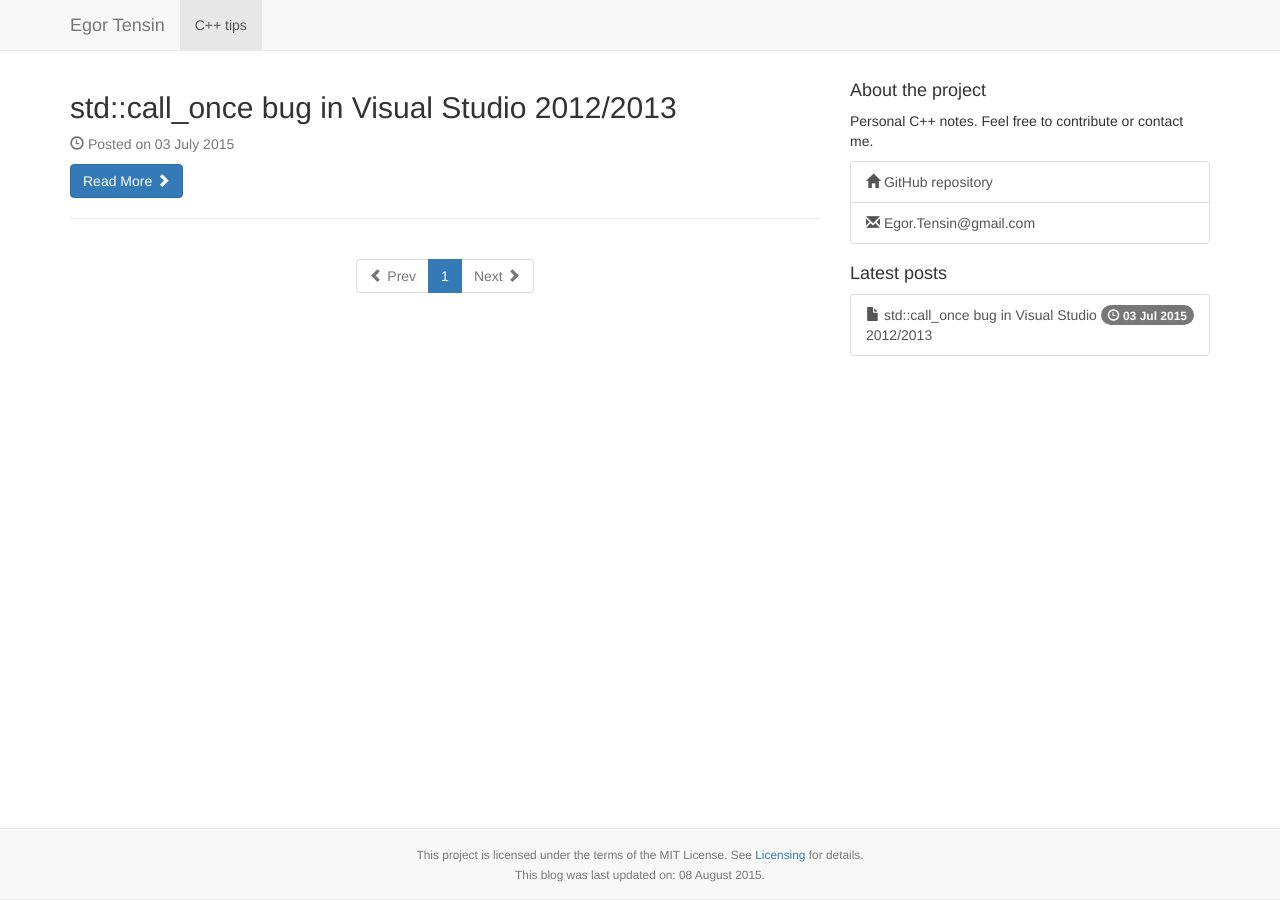
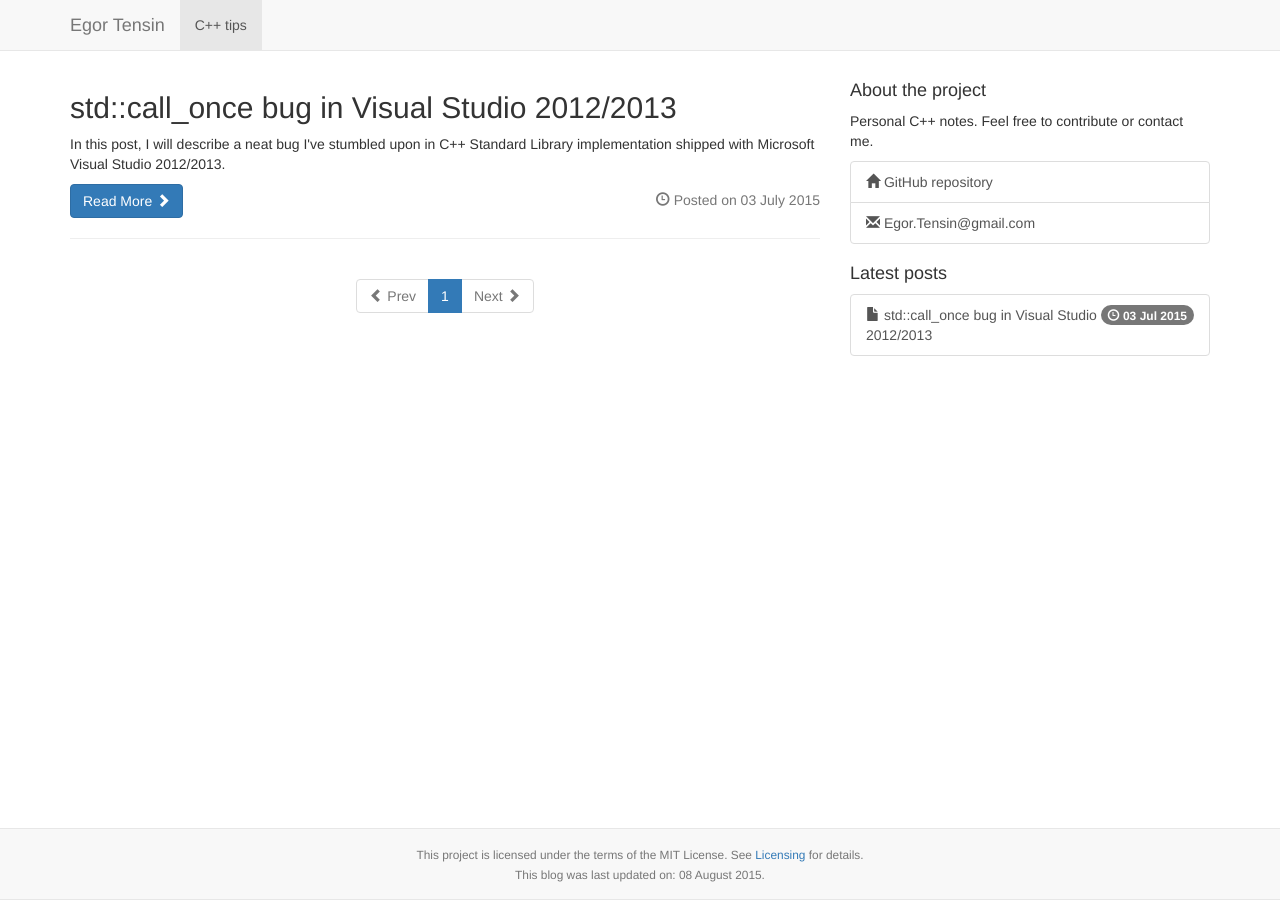
Before and after one commit to egor-tensin/jekyll-theme, a Jekyll site: the page built from index.html, in a window 1280 px wide. Built offline with Jekyll 4.4.1, drawn with Linux system fonts in a browser that asks for light colours; nearby versions of some CDN libraries; the list of posts is cut into pages by our own code.

Commit message:
add post excerpts

```diff
--- a/_posts/2015-07-03-std-call-once-bug-in-visual-studio-2012-2013.md
+++ b/_posts/2015-07-03-std-call-once-bug-in-visual-studio-2012-2013.md
@@ -1,6 +1,10 @@
 ---
 title: std::call_once bug in Visual Studio 2012/2013
 layout: post
+excerpt: >
+  <p>In this post, I will describe a neat bug I've stumbled upon in C++
+  Standard Library implementation shipped with Microsoft Visual Studio
+  2012/2013.</p>
 ---
 
 ### Abstract
--- a/index.html
+++ b/index.html
@@ -9,8 +9,17 @@ group: "navigation"
 {% else %}
   {% for post in paginator.posts %}
     <h2>{{ post.title }}</h2>
-    <p class="text-muted"><span class="glyphicon glyphicon-time"></span> Posted on {{ post.date | date_to_long_string }}</p>
-    <a class="btn btn-primary" href="{{ site.baseurl }}{{ post.url }}">Read More&nbsp;<span class="glyphicon glyphicon-chevron-right"></span></a>
+    {{ post.excerpt }}
+    <div style="display: table; width: 100%;">
+      <div style="display: table-row;">
+        <div style="display: table-cell;">
+          <a class="btn btn-primary" href="{{ site.baseurl }}{{ post.url }}">Read More&nbsp;<span class="glyphicon glyphicon-chevron-right"></span></a>
+        </div>
+        <div class="text-muted" style="text-align: right; display: table-cell;">
+          &nbsp;<span class="glyphicon glyphicon-time"></span> Posted on {{ post.date | date_to_long_string }}
+        </div>
+      </div>
+    </div>
     <hr/>
   {% endfor %}
   <div class="text-center">
```
